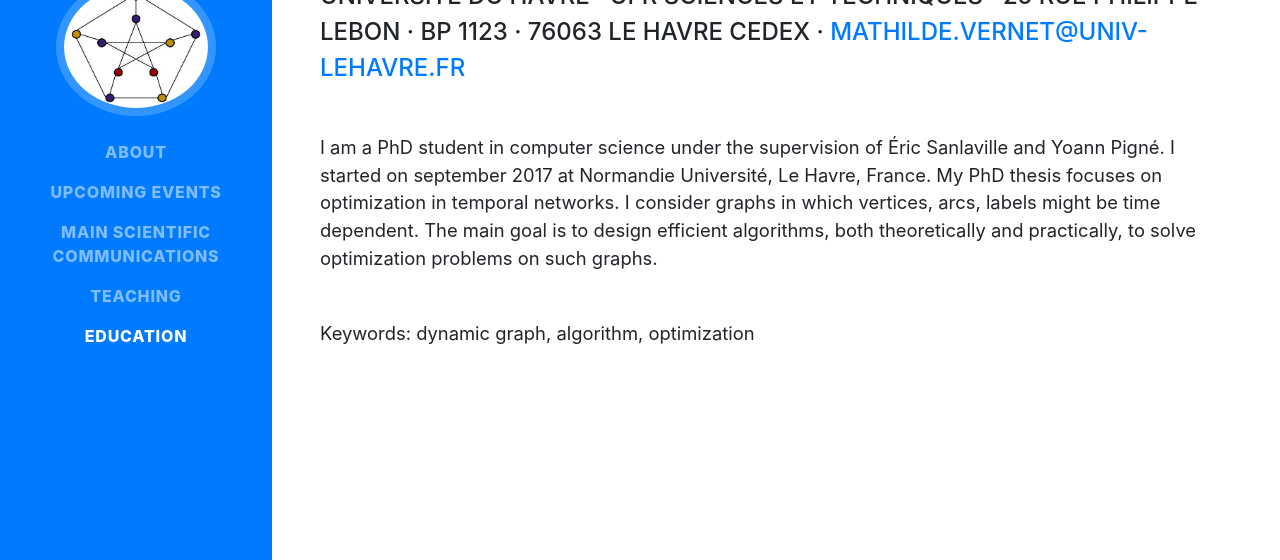
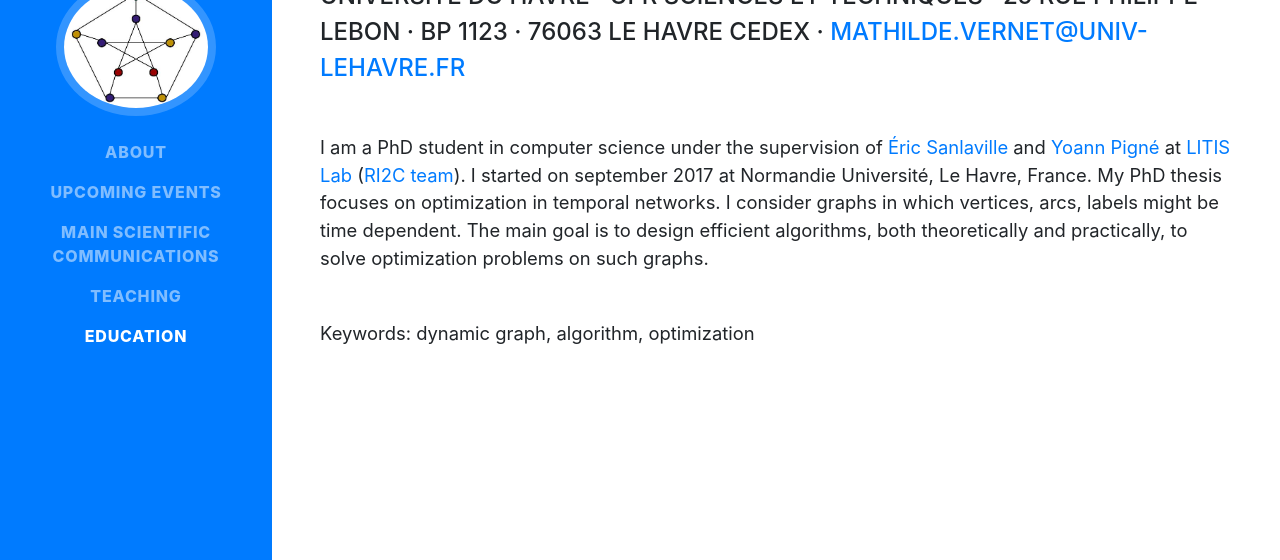
Before and after one commit to mathildevernet/mathildevernet.github.io, a website with bundled scripts: page index.html in a window 1280 px wide. Shown: the part 237-797 px from the top of the page. Built offline with nearby package versions, Linux system fonts and the light colour scheme; a web font is replaced by a local one.

Commit message:
links added

```diff
--- a/index.html
+++ b/index.html
@@ -67,7 +67,7 @@
         <div class="subheading mb-5">Université Du Havre · UFR Sciences et Techniques · 25 rue Philippe Lebon · BP 1123 · 76063 Le Havre Cedex ·
           <a href="mailto:mathilde.vernet@univ-lehavre.fr">mathilde.vernet@univ-lehavre.fr</a>
         </div>
-        <p class="lead mb-5">I am a PhD student in computer science under the supervision of Éric Sanlaville and Yoann Pigné. I started on september 2017 at Normandie Université, Le Havre, France. My PhD thesis focuses on optimization in temporal networks. I consider graphs in which vertices, arcs, labels might be time dependent. The main goal is to design efficient algorithms, both theoretically and practically, to solve optimization problems on such graphs.</p>
+        <p class="lead mb-5">I am a PhD student in computer science under the supervision of <a href="https://litis.univ-lehavre.fr/~sanlaville/" target="_blank">Éric Sanlaville</a> and <a href="https://pigne.org/" target="_blank">Yoann Pigné</a> at <a href="https://www.litislab.fr/accueil" target="_blank">LITIS Lab</a> (<a href="https://www.litislab.fr/equipe/index/ri2c" target="_blank">RI2C team</a>). I started on september 2017 at Normandie Université, Le Havre, France. My PhD thesis focuses on optimization in temporal networks. I consider graphs in which vertices, arcs, labels might be time dependent. The main goal is to design efficient algorithms, both theoretically and practically, to solve optimization problems on such graphs.</p>
         <p class="lead mb-5">Keywords: dynamic graph, algorithm, optimization</p>
 <!--        <div class="social-icons">
           <a href="#">
```
